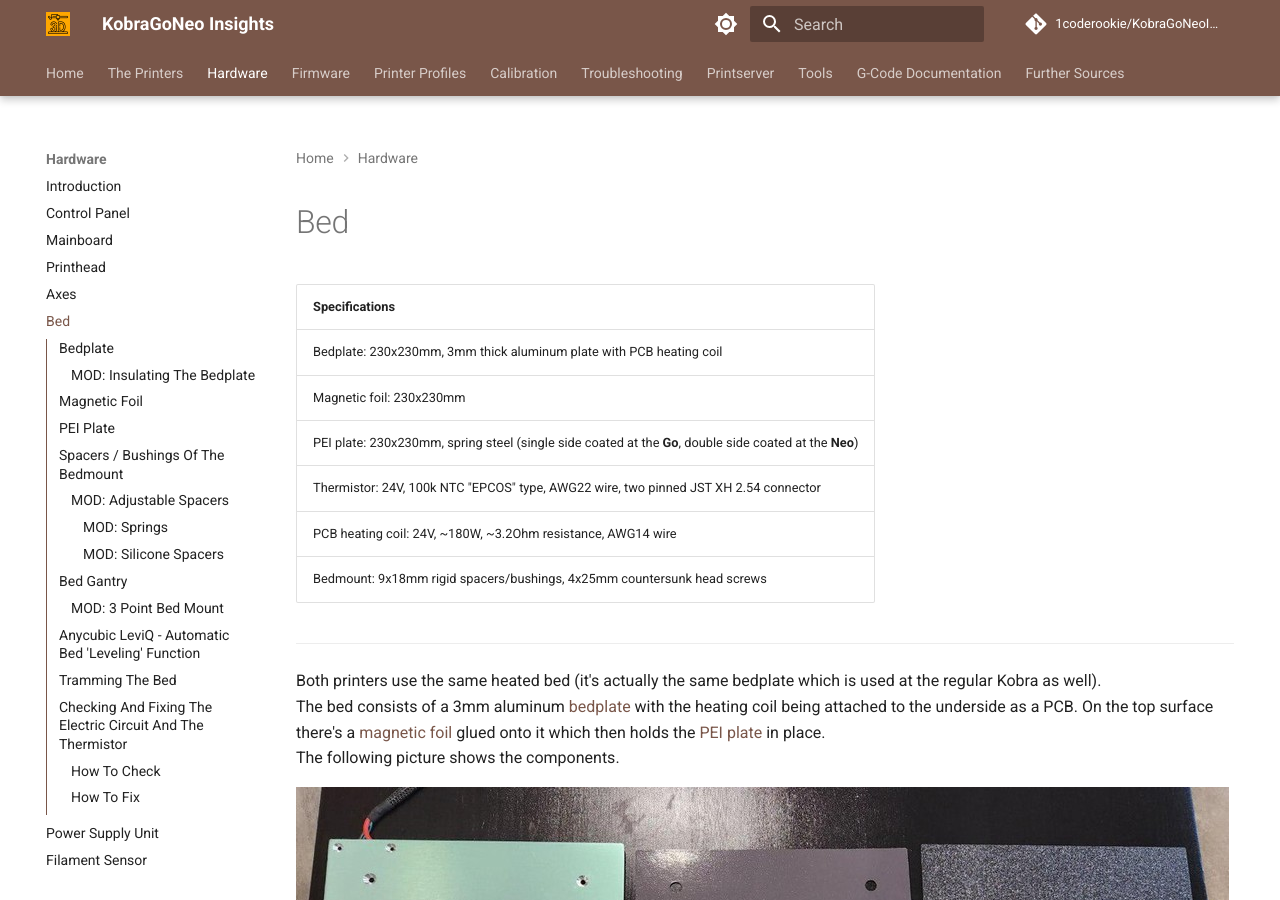
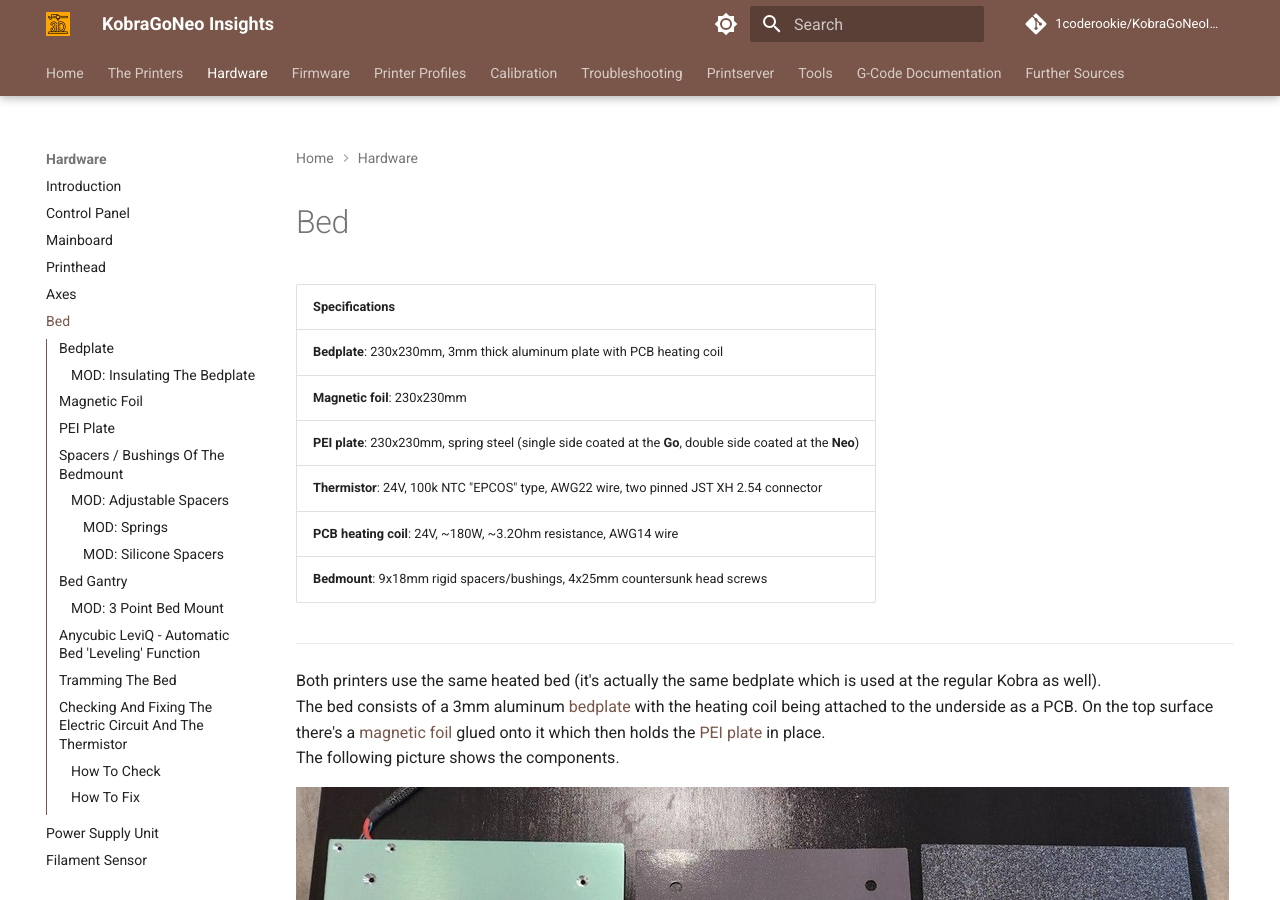
Before and after one commit to 1coderookie/KobraGoNeoInsights, an MkDocs documentation site: the page built from docs/hardware/bed.md, in a window 1280 px wide and 900 px high. Built offline with MkDocs 1.6.1 and Material for MkDocs 9.7.7, drawn with Linux system fonts in a browser that asks for light colours; comment, search, counter and statistics services are not loaded.

Commit message:
Update bed.md

```diff
--- a/docs/hardware/bed.md
+++ b/docs/hardware/bed.md
@@ -4,12 +4,12 @@
 
 | Specifications |
 |:---------------|
-| Bedplate: 230x230mm, 3mm thick aluminum plate with PCB heating coil |
-| Magnetic foil: 230x230mm |
-| PEI plate: 230x230mm, spring steel (single side coated at the **Go**, double side coated at the **Neo**) |
-| Thermistor: 24V, 100k NTC "EPCOS" type, AWG22 wire, two pinned JST XH 2.54 connector |
-| PCB heating coil: 24V, ~180W, ~3.2Ohm resistance, AWG14 wire |
-| Bedmount: 9x18mm rigid spacers/bushings, 4x25mm countersunk head screws |
+| **Bedplate**: 230x230mm, 3mm thick aluminum plate with PCB heating coil |
+| **Magnetic foil**: 230x230mm |
+| **PEI plate**: 230x230mm, spring steel (single side coated at the **Go**, double side coated at the **Neo**) |
+| **Thermistor**: 24V, 100k NTC "EPCOS" type, AWG22 wire, two pinned JST XH 2.54 connector |
+| **PCB heating coil**: 24V, ~180W, ~3.2Ohm resistance, AWG14 wire |
+| **Bedmount**: 9x18mm rigid spacers/bushings, 4x25mm countersunk head screws |
 
 ---
 
```
Also changed, not shown: other parts of docs/hardware/bed.md (+1 -1 lines).
